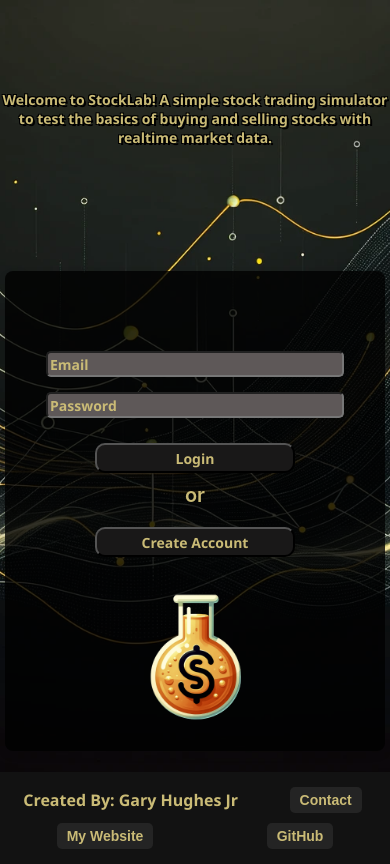
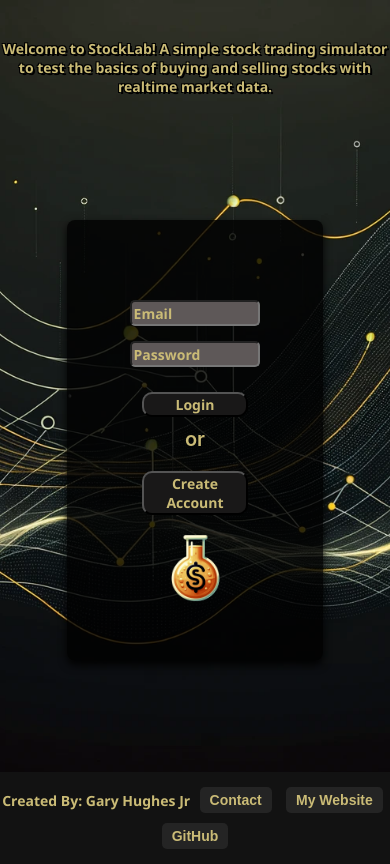
Before and after one commit to nomoneyrecord/fantasy-stock-trader, a React (Create React App) app in the folder client/: page / in a window 390 px wide. Built offline with nearby package versions, Linux system fonts and the light colour scheme.

Commit message:
Refactored Modal component with className prop for resusing and customizing and refactored current styling logic for the authpage model as well as media boundaries which is now more responsive for multiple screens

```diff
--- a/client/src/App.css
+++ b/client/src/App.css
@@ -23,7 +23,6 @@ body::-webkit-scrollbar-thumb:hover {
   justify-content: flex-start;
   min-height: calc(100vh - 35px);
   width: 100%;
-  overflow-x: hidden;
   align-items: center;
 }
 
@@ -36,7 +35,6 @@ body::-webkit-scrollbar-thumb:hover {
   justify-content: flex-start;
   min-height: calc(100vh - 95px);
   width: 100%;
-  overflow-x: hidden;
   align-items: center;
 }
 
@@ -49,7 +47,6 @@ body::-webkit-scrollbar-thumb:hover {
   justify-content: flex-start;
   min-height: calc(100vh - 95px);
   width: 100%;
-  overflow-x: hidden;
   align-items: center;
 }
 
@@ -110,6 +107,10 @@ body::-webkit-scrollbar-thumb:hover {
   cursor: pointer;
 }
 
+.logout-button:hover {
+  background-color:rgba(255, 255, 255, 0.1)
+}
+
 /* Additional styling for your logo and app name */
 .logo {
   display: flex;
@@ -139,28 +140,28 @@ body::-webkit-scrollbar-thumb:hover {
   font-size: 32px;
   font-weight: 900;
   font-family: 'Segoe UI', Tahoma, Geneva, Verdana, sans-serif;
-  padding-top: 90px;
+  padding-top: 10%;
 }
 
 .form-container {
   background-color: rgba(0, 0, 0, 0.8);
   padding: 40px;
   border-radius: 8px;
-  box-shadow: 0 4px 8px rgba(0, 0, 0, 0.1);
+  box-shadow: 0 4px 8px rgba(0, 0, 0, 0.9);
   display: flex;
   flex-direction: column;
   align-items: center;
   margin: auto;
   margin-top: 10vh;
-  width: 300px;
-  height: 400px;
+  width: 45%;
+  height: 50%;
   position: relative; /* For positioning the exit button */
 }
 
 .form-control {
   margin-bottom: 15px; /* Space between fields */
   background-color: #5e5858; /* Background color */
-  width: 290px;
+  width: 70%;
   height: 20px;
   border-radius: 5px;
   color:rgb(202, 187, 118);
@@ -202,9 +203,8 @@ body::-webkit-scrollbar-thumb:hover {
 
 .login-button, .create-account-button {
   margin-top: 10px;
-  width: 100%; /* Makes buttons full width of form */
-  max-width: 200px;
-  height: 30px;
+  width: 60%; /* Makes buttons full width of form */
+  height: 20%;
   font-family: 'Segoe UI', Tahoma, Geneva, Verdana, sans-serif;
   font-size: 15px;
   font-weight: 800;
@@ -250,7 +250,7 @@ body::-webkit-scrollbar-thumb:hover {
   /* Styling for 'or' text */
 }
 
-.registration-modal-content {
+.registration-modal {
   background-color: rgba(0, 0, 0, 0.8);
   padding: 40px;
   border-radius: 8px;
@@ -258,7 +258,7 @@ body::-webkit-scrollbar-thumb:hover {
   display: flex;
   flex-direction: column;
   align-items: center;
-  margin-top: 121px;
+  margin-top: 113px;
   width: 300px;
   height: 400px;
   position: relative; /* For positioning the exit button */
@@ -272,8 +272,8 @@ body::-webkit-scrollbar-thumb:hover {
 
 .modal-close-button {
   position: absolute;
-  top: 10px; /* Adjust as needed */
-  right: 10px; /* Adjust as needed */
+  left: 150px;
+  bottom: 2px;
   z-index: 10;
   color: rgb(202, 187, 118);
   background-color: transparent;
@@ -284,9 +284,8 @@ body::-webkit-scrollbar-thumb:hover {
 
 .auth-page-logo {
   display: block;
-  margin: 0, auto;
-  max-width: 200px; /* Adjust as needed */
-  height: 200px; /* Maintain aspect ratio */
+  max-width: 60%; /* Adjust as needed */
+  height: 60%; /* Maintain aspect ratio */
 }
 
 .registration-modal-logo {
@@ -307,9 +306,8 @@ body::-webkit-scrollbar-thumb:hover {
   padding: 20px;
   border-radius: 10px;
   text-align: center;
-  height: 550px;
-  width: 600px;
-  max-width: 600px; /* Adjust as needed */
+  height: 50%;
+  width: 80%;
   margin: auto; /* Center horizontally */
   position: absolute; /* Absolute positioning */
   top: 50%; /* Position 50% from top */
@@ -321,6 +319,7 @@ body::-webkit-scrollbar-thumb:hover {
 
 .holdings-table {
   width: 100%;
+  height: 50%;
   border-collapse: collapse;
   margin-top: 100px;
 }
@@ -372,6 +371,10 @@ body::-webkit-scrollbar-thumb:hover {
 
 .trade-input {
   color:rgb(202, 187, 118);
+}
+
+.trade-search-button:hover {
+  background-color:rgb(62, 62, 62);
 }
 
 .search-result-item {
@@ -470,18 +473,66 @@ body::-webkit-scrollbar-thumb:hover {
   cursor: pointer;
 }
 
+.button-sell:hover {
+  background-color:rgba(0, 0, 0, 1);
+}
+
+.button-buy:hover {
+  background-color:rgba(0, 0, 0, 1);
+}
+
 .trade-modal-wrapper {
   display: flex;
   justify-content: center;
   align-items: center;
   position: fixed; /* This positions the wrapper in relation to the viewport */
+  color: rgb(202, 187, 118);
+  border-radius: 10px;
   top: 50%;
   left: 50%;
   transform: translate(-50%, -50%); /* This centers the modal correctly */
-  width: auto; /* Adjust width as needed, or remove for content-based width */
-  height: auto; /* Adjust height as needed, or remove for content-based height */
+  width: 425px; /* Adjust width as needed, or remove for content-based width */
+  height: 265px; /* Adjust height as needed, or remove for content-based height */
   z-index: 10;
-  background-color: rgba(0, 0, 0, 0.8); /* Semi-transparent background */
+  background-color: rgba(0, 0, 0, 1); /* Semi-transparent background */
+}
+
+.confirm-buy-button {
+  margin-top: 10px;
+  width: 25%; /* Makes buttons full width of form */
+  margin-top: 1px;
+  height: 25px;
+  font-family: 'Segoe UI', Tahoma, Geneva, Verdana, sans-serif;
+  font-size: 15px;
+  font-weight: 800;
+  color:rgb(202, 187, 118);
+  background-color: rgb(25, 24, 24);
+  border-radius: 10px;
+  transition: background-color 0.3s;
+  cursor: pointer;
+}
+
+.confirm-buy-button:hover {
+  background-color: rgb(62, 62, 62);
+}
+
+.confirm-sell-button {
+  margin-top: 10px;
+  width: 25%; /* Makes buttons full width of form */
+  margin-top: 1px;
+  height: 25px;
+  font-family: 'Segoe UI', Tahoma, Geneva, Verdana, sans-serif;
+  font-size: 15px;
+  font-weight: 800;
+  color:rgb(202, 187, 118);
+  background-color: rgb(25, 24, 24);
+  border-radius: 10px;
+  transition: background-color 0.3s;
+  cursor: pointer;
+}
+
+.confirm-sell-button:hover {
+  background-color: rgb(62, 62, 62);
 }
 
 
@@ -539,7 +590,7 @@ body::-webkit-scrollbar-thumb:hover {
   }
 
   .form-container,
-  .registration-modal-content {
+  .registration-modal {
     /* Adjust the width and centering for smaller screens */
     max-width: none; /* Remove max-width if set */
     margin: 0 auto; /* Center the containers */
@@ -553,6 +604,7 @@ body::-webkit-scrollbar-thumb:hover {
   .description-container,
   .form-container,
   .auth-form input,
+  .footer,
   .footer-button,
   .login-button,
   .create-account-button,
--- a/client/src/components/Modal.jsx
+++ b/client/src/components/Modal.jsx
@@ -1,14 +1,14 @@
 import React from 'react';
 import PropTypes from 'prop-types';
 
-const Modal = ({ children, show, onClose }) => {
+const Modal = ({ children, show, onClose, className }) => {
   if (!show) {
     return null;
   }
 
   return (
     <div className='modal' onClick={onClose}>
-      <div className='modal-content' onClick={e => e.stopPropagation()}>
+      <div className={`modal-content ${className}`} onClick={e => e.stopPropagation()}>
         <div className='modal-header'>
           <button className="modal-close-button" onClick={onClose}>&times;</button>
         </div>
@@ -23,7 +23,8 @@ const Modal = ({ children, show, onClose }) => {
 Modal.propTypes = {
   children: PropTypes.node,
   show: PropTypes.bool.isRequired,
-  onClose: PropTypes.func.isRequired
+  onClose: PropTypes.func.isRequired,
+  className: PropTypes.string
 };
 
 export default Modal;
--- a/client/src/pages/authpage/authpage.jsx
+++ b/client/src/pages/authpage/authpage.jsx
@@ -164,8 +164,8 @@ const AuthPage = ({ onLoginSuccess, sessionExpired }) => {
         </div>
       )}
 
-      <Modal show={modalOpen} onClose={handleModalClose}>
-        <div className="registration-modal-content">
+      <Modal show={modalOpen} onClose={handleModalClose} className="registration-modal">
+        <div>
           <form onSubmit={handleSignUpSubmit} className="auth-form">
             <InputField
               type="text"
--- a/client/src/pages/tradepage/tradepage.jsx
+++ b/client/src/pages/tradepage/tradepage.jsx
@@ -314,7 +314,6 @@ const TradePage = () => {
           <Modal
             show={showBuyModal}
             onClose={() => setShowBuyModal(false)}
-            className="trade-modal"
           >
             <h2>Buy {selectedStock?.symbol}</h2>
             <p>Price: {selectedStock?.price}</p>
@@ -327,7 +326,7 @@ const TradePage = () => {
               placeholder="Enter quantity"
               min="0"
             />
-            <Button text="Confirm Purchase" onClick={confirmPurchase} />
+            <Button text="Buy" onClick={confirmPurchase} className="confirm-buy-button"/>
           </Modal>
         </div>
       )}
@@ -337,7 +336,6 @@ const TradePage = () => {
           <Modal
             show={showSellModal}
             onClose={() => setShowSellModal(false)}
-            className="trade-modal"
           >
             <h2>Sell {selectedStock?.symbol}</h2>
             <p>Price: {selectedStock?.price}</p>
@@ -350,7 +348,7 @@ const TradePage = () => {
               placeholder="Enter quantity"
               min="0"
             />
-            <Button text="Confirm Sale" onClick={confirmSale} />
+            <Button text="Sell" onClick={confirmSale} className="confirm-sell-button"/>
           </Modal>
         </div>
       )}
```
